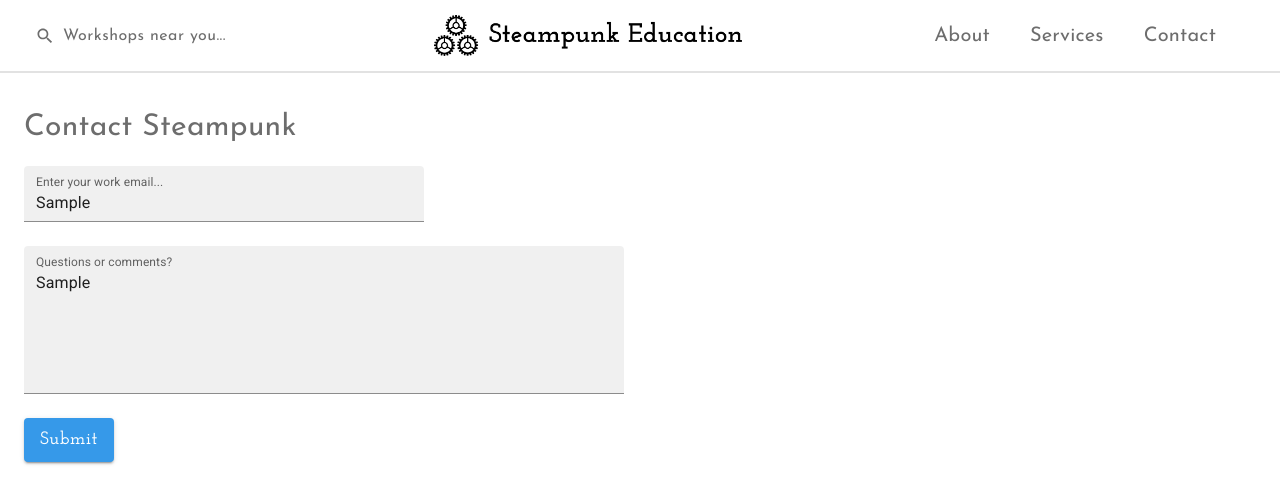
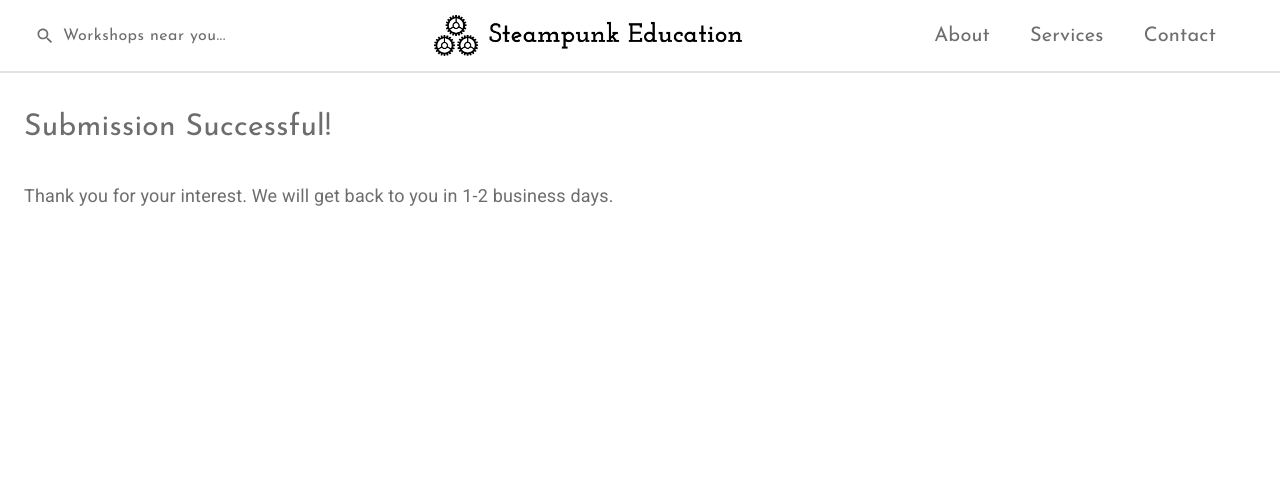
Before and after one commit to thePianoKid/SEG-3125-Project-2, a React (Create React App) app: page /contact in a window 1280 px wide. Both pictures are taken after typing "Sample", "Sample" into the empty fields and a click on the button "Submit". Shown: the top 504 px of the page. Built offline with nearby package versions, Linux system fonts and the light colour scheme.

Commit message:
Added basic confirmation page

```diff
--- a/src/components/pages/Contact.jsx
+++ b/src/components/pages/Contact.jsx
@@ -1,4 +1,4 @@
-import React from "react";
+import React, { useState } from "react";
 import Navbar from "../Navbar";
 import { Typography, TextField, Grid } from "@mui/material";
 import { styled } from "@mui/material/styles";
@@ -11,13 +11,22 @@ const SplashPageTitle = styled(Typography)(() => ({
   color: properties.style.primary.grey,
 }));
 
+const SplashPageBody = styled(Typography)(() => ({
+  fontSize: "18px",
+  color: properties.style.primary.grey,
+}));
+
 const Contact = () => {
+  const [showConfirmationPage, setShowConfirmationPage] = useState(false);
+
   return (
     <div>
+      <Navbar />
+      {!showConfirmationPage ? (
         <div>
-        <Navbar />
-
-        <SplashPageTitle sx={{ pt: 4, pb: 2, ml: 3 }}>Contact Steampunk</SplashPageTitle>
+          <SplashPageTitle sx={{ pt: 4, pb: 2, ml: 3 }}>
+            Contact Steampunk
+          </SplashPageTitle>
           <Grid sx={{ pb: 3 }} container>
             <TextField
               sx={{ ml: 3, width: 400 }}
@@ -37,8 +46,20 @@ const Contact = () => {
           <ThemedButton
             sx={{ ml: 3 }}
             btnText="Submit"
+            onClick={() => setShowConfirmationPage(true)}
           />
         </div>
+      ) : (
+        <div>
+          <SplashPageTitle sx={{ pt: 4, pb: 2, ml: 3 }}>
+            Submission Successful!
+          </SplashPageTitle>
+          <SplashPageBody sx={{ pt: 2, pb: 1, ml: 3 }}>
+            Thank you for your interest. We will get back to you in 1-2 business
+            days.
+          </SplashPageBody>
+        </div>
+      )}
     </div>
   );
 };
```
Lines whose indentation alone changed are shown as unchanged.
